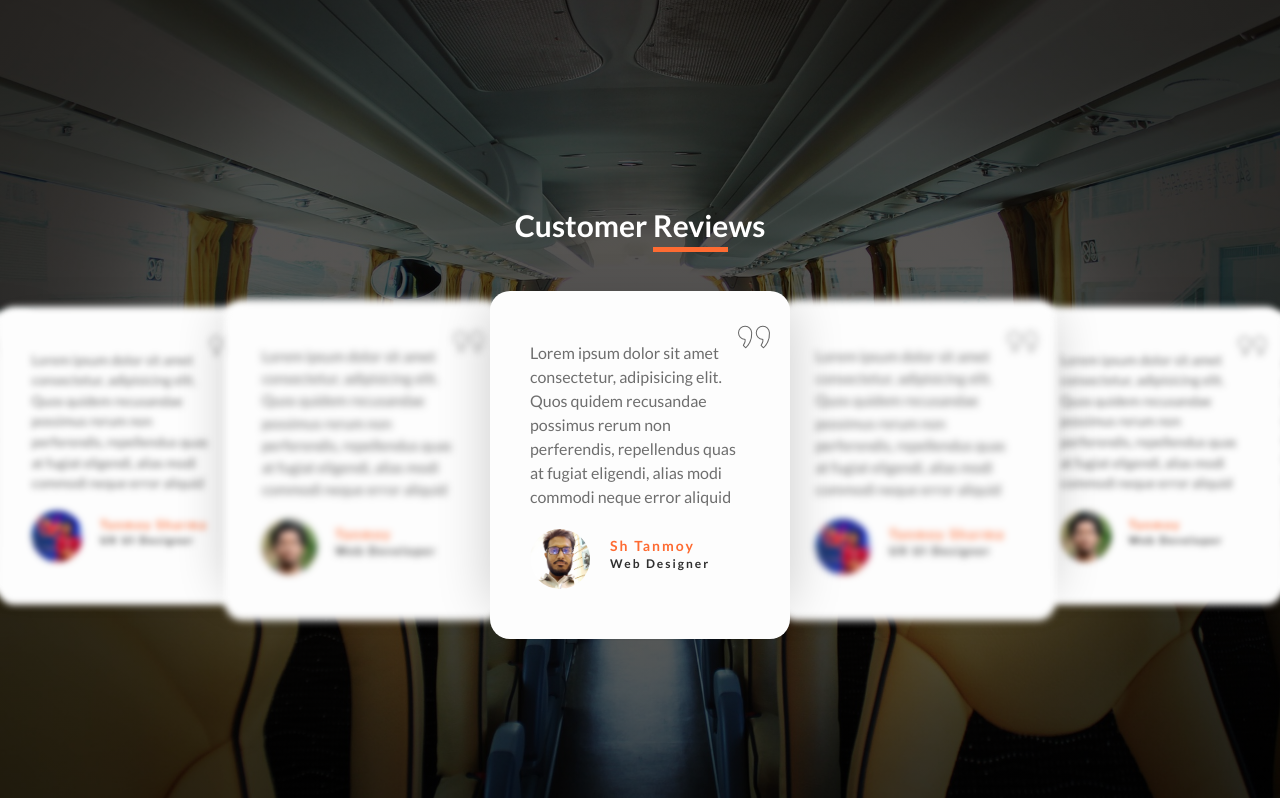
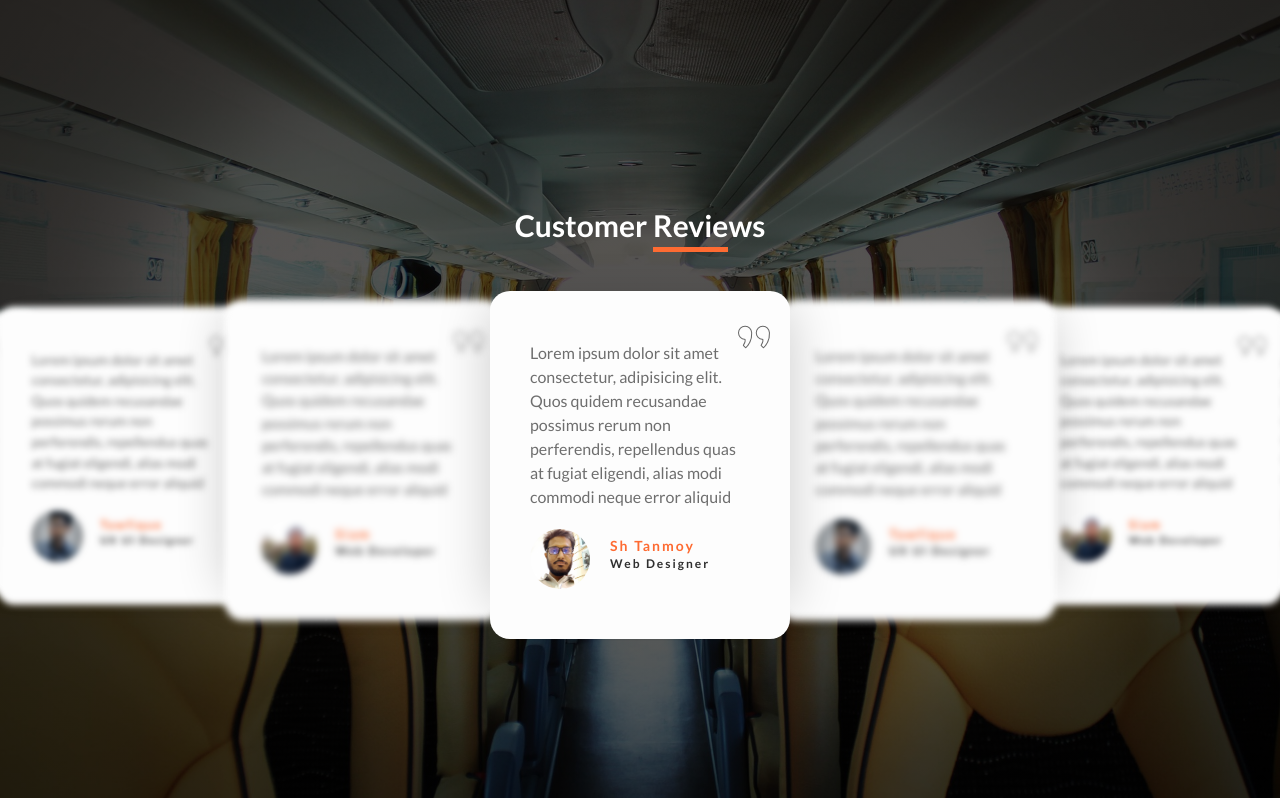
Before and after one commit to tanmoy108/My-Way, a PHP site: page / in a window 1280 px wide. Shown: the part 1201-1999 px from the top of the page. Run offline with PHP 8.4, Linux system fonts and the light colour scheme; some libraries are stand-ins or nearby versions.

Commit message:
image changed 21/12/2021 7:44PM

```diff
--- a/index.php
+++ b/index.php
@@ -247,9 +247,9 @@ if(isset($_GET['userlogout']))
               perferendis, repellendus quas at fugiat eligendi, alias modi commodi neque error aliquid
               <div class="details">
                 <div class="img-box">
-                  <img src="image/tanmoy.png" alt="">
+                  <img src="image/tawfique.jpg" alt="">
                 </div>
-                <h3>Tanmoy Sharma<br> <span>UX UI Designer</span> </h3>
+                <h3>Tawfique<br> <span>UX UI Designer</span> </h3>
               </div>
             </div>
           </div>
@@ -262,9 +262,9 @@ if(isset($_GET['userlogout']))
               perferendis, repellendus quas at fugiat eligendi, alias modi commodi neque error aliquid
               <div class="details">
                 <div class="img-box">
-                  <img src="image/tanmoy2.jpg" alt="">
+                  <img src="image/siam.jpeg" alt="">
                 </div>
-                <h3>Tanmoy<br> <span>Web Developer</span> </h3>
+                <h3>Siam<br> <span>Web Developer</span> </h3>
               </div>
             </div>
           </div>
--- a/style/team.css
+++ b/style/team.css
@@ -46,12 +46,12 @@
   background-position: center center;
 }
 .team .two {
-  background-image: url(https://englishtribuneimages.blob.core.windows.net/gallary-content/2020/6/2020_6$largeimg_2106819729.jpg);
+  background-image: url(../image/tawfique.jpg);
   background-size: cover;
   background-position: center center;
 }
 .team .three {
-  background-image: url(https://media.istockphoto.com/photos/fit-man-standing-outdoors-in-a-city-picture-id1299360127?b=1&k=20&m=1299360127&s=170667a&w=0&h=1Rvw_UPTnj1LkB543cuCjiLM0xbIdjjin0rw6yaL8bc=);
+  background-image: url(../image/siam.jpeg);
   background-size: cover;
   background-position: center center;
 }
--- a/team.php
+++ b/team.php
@@ -106,7 +106,7 @@ if(isset($_GET['userlogout']))
             <div class="teamimage"></div>
           </div>
           <div class="teamcontent">
-            <h3>John Doe</h3>
+            <h3>Tawfique Mohammad</h3>
             <b>Web Developer</b>
             <p>Lorem ipsum dolor sit amet, consectetur adipisicing elit. Labore, dolore.</p>
             <div class="div">
@@ -124,7 +124,7 @@ if(isset($_GET['userlogout']))
             <div class="teamimage"></div>
           </div>
           <div class="teamcontent">
-            <h3>Mack Henry</h3>
+            <h3>Mehedi Hasan Siam</h3>
             <b>Seo Specialist</b>
             <p>Lorem ipsum dolor sit amet, consectetur adipisicing elit. Labore, dolore.</p>
             <div class="div">
```
Also changed, not shown: image/siam.jpeg (added), image/tawfique.jpg (added).
